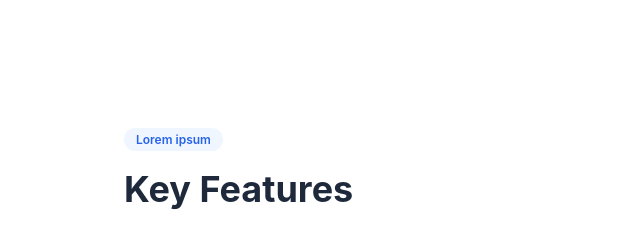
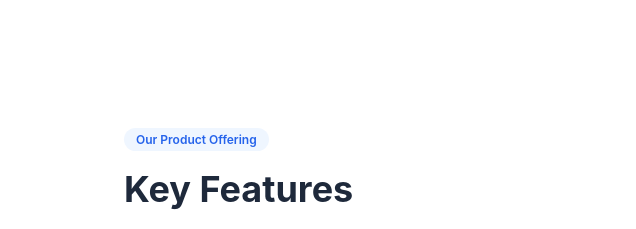
Before and after one commit to Gbayisa/IronCladAI, a plain HTML site: page index.html in a window 1280 px wide. Shown: the part 860-1089 px from the top of the page, 644-1280 px from the left. Drawn offline with nearby package versions, Linux system fonts and the light colour scheme; a web font is replaced by a local one.

Commit message:
small change

```diff
--- a/index.html
+++ b/index.html
@@ -168,7 +168,7 @@
                 <div class="w-full lg:w-1/2 lg:order-1">
                     <div class="py-6 lg:pl-32">
                         <div class="mb-4">
-                            <span class="text-xs py-1 px-3 text-blue-600 font-semibold bg-blue-50 rounded-xl">Lorem ipsum</span>
+                            <span class="text-xs py-1 px-3 text-blue-600 font-semibold bg-blue-50 rounded-xl">Our Product Offering</span>
                             <h2 class="text-4xl mt-3 font-bold font-heading">Key Features</h2>
                         </div>
                         <div class="flex items-start py-4">
```
